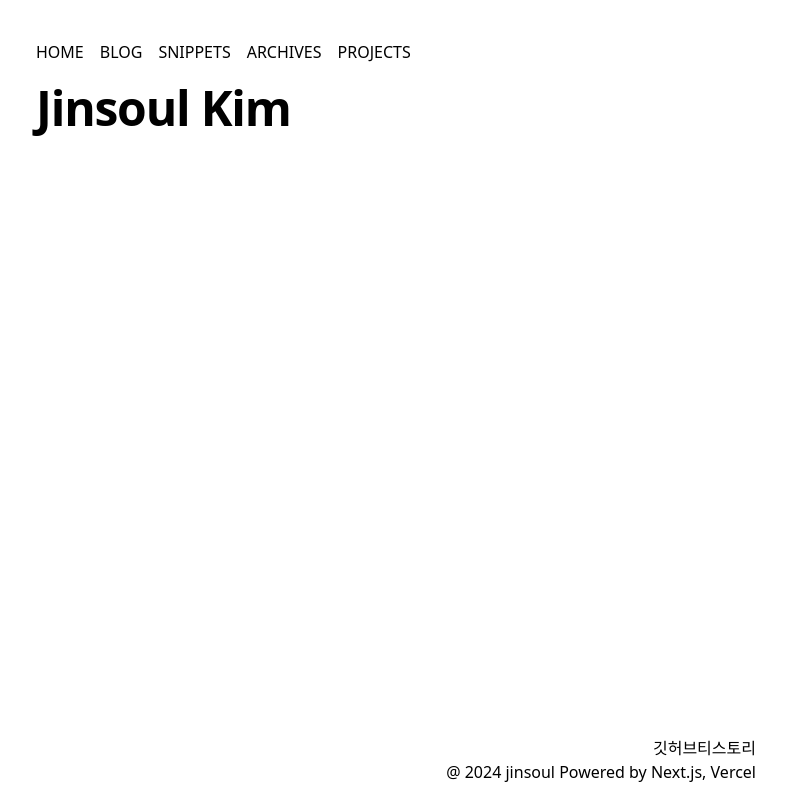
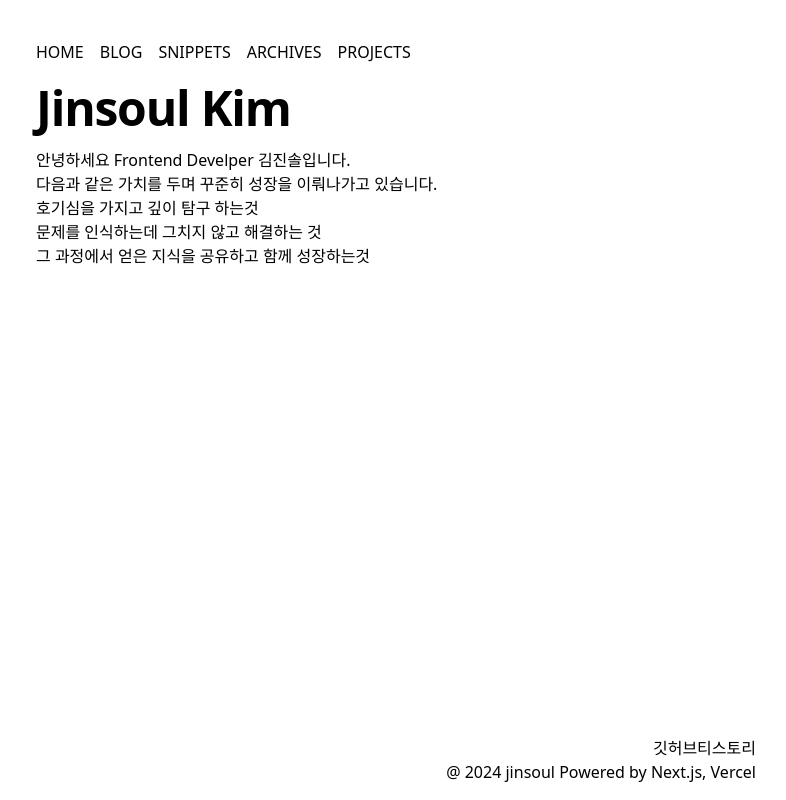
Before and after one commit to jinsoul75/jinsoul75.github.io, a Next.js app: page / in a window 1280 px wide. Shown: the whole page, without its empty margins (244-1030 px from the left). Built offline with nearby package versions, Linux system fonts and the light colour scheme.

Commit message:
fix: 배포 오류 부분 수정

```diff
--- a/src/app/archives/page.tsx
+++ b/src/app/archives/page.tsx
@@ -0,0 +1,3 @@
+export default function Archives() {
+  return <div>Archives</div>;
+}
--- a/src/app/page.tsx
+++ b/src/app/page.tsx
@@ -2,8 +2,15 @@ import Title from '../components/common/Title';
 
 export default function Page() {
   return (
-    <div >
+    <div>
       <Title>Jinsoul Kim</Title>
+      <div>
+        <div>안녕하세요 Frontend Develper 김진솔입니다.</div>
+        <div>다음과 같은 가치를 두며 꾸준히 성장을 이뤄나가고 있습니다.</div>
+        <div>호기심을 가지고 깊이 탐구 하는것</div>
+        <div>문제를 인식하는데 그치지 않고 해결하는 것</div>
+        <div>그 과정에서 얻은 지식을 공유하고 함께 성장하는것</div>
+      </div>
     </div>
   );
 }
--- a/src/app/posts/page.tsx
+++ b/src/app/posts/page.tsx
@@ -0,0 +1,3 @@
+export default function Posts() {
+    return <div>Posts</div>;
+  }
--- a/src/app/projects/page.tsx
+++ b/src/app/projects/page.tsx
@@ -0,0 +1,3 @@
+export default function Projects() {
+  return <div>Projects</div>;
+}
--- a/src/app/snippets/page.tsx
+++ b/src/app/snippets/page.tsx
@@ -0,0 +1,3 @@
+export default function Snippets() {
+  return <div>Snippets</div>;
+}
```
